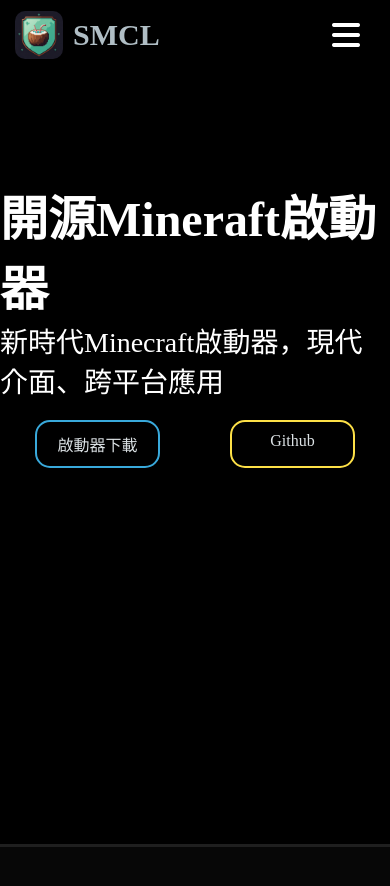
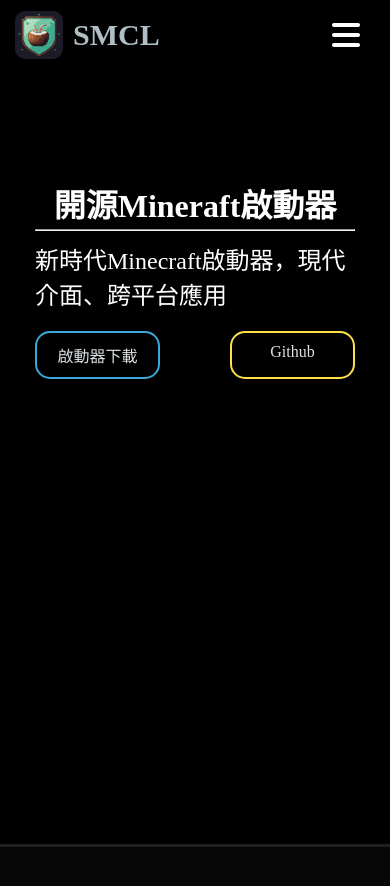
Before and after one commit to StrawCoding/smcl-web, a Vue app: page / in a window 390 px wide. Shown: the top 886 px of the page. Built offline with nearby package versions, Linux system fonts and the light colour scheme.

Commit message:
增加：響應式設計

```diff
--- a/src/view/home.vue
+++ b/src/view/home.vue
@@ -5,6 +5,7 @@
       <div>
         <div class="hero-text">
           <h2>開源Mineraft啟動器</h2>
+          <hr>
           <p>新時代Minecraft啟動器，現代介面、跨平台應用</p>
         </div>
         <div class="hero-btn">
@@ -30,12 +31,16 @@
 
       .hero-text{
         justify-items: center;
+        margin: 0px 35px;
         margin-top: 100px;
 
         h2{
           font-size: 48px;
           display: flex;
           color: #FFFFFF;
+        }
+        hr{
+          display: none;
         }
         p{
           font-size: 28px;
@@ -79,14 +84,28 @@
 
     }
   }
-  /*
-    &:nth-child(2n+1){
-      background-color: #17232E;
+}
+@media (max-width:660px) {
+  .main{
+    section{
+      &:nth-child(1){
+        .hero-text{
+          h2{
+            font-size: 32px;
+          }
+          hr{
+            width: 100%;
+            display: block;
+            margin: 3px 0px 10px 0px;
+
+          }
+          p{
+            font-size: 24px;
+          }
+        }
+      }
     }
-    &:nth-child(2n){
-      background-color: #131B23;
-    }
-  } */
+  }
 }
 
 
```
